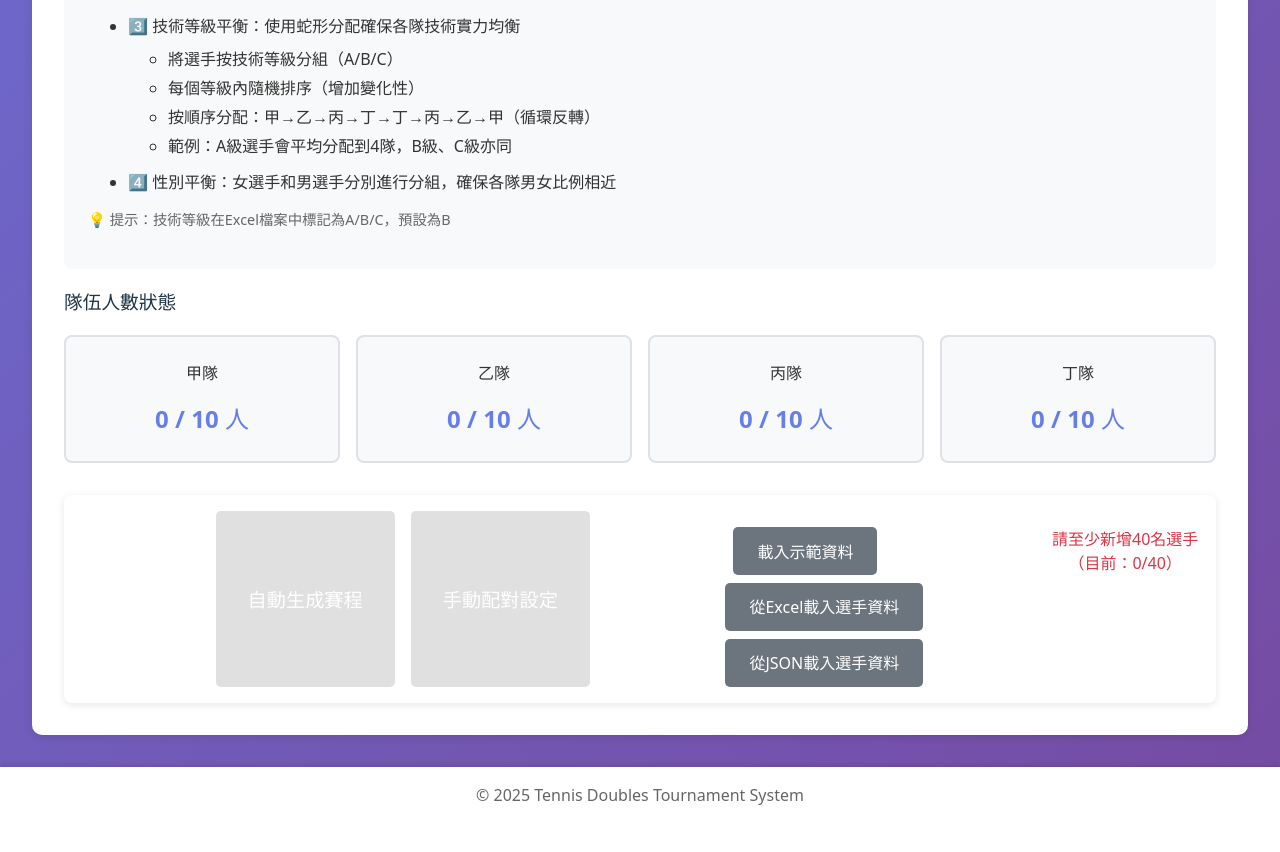
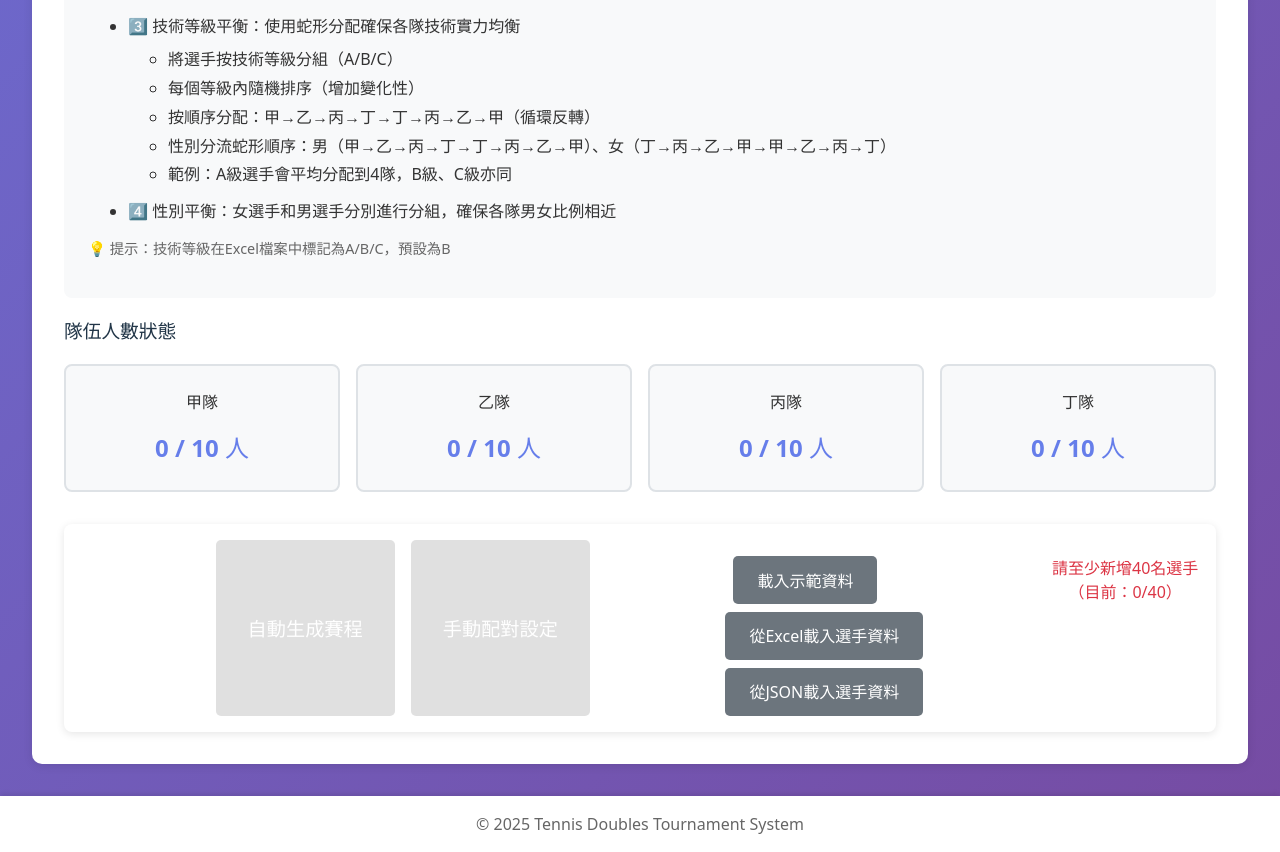
Before and after one commit to alberthsu-cl/TennisDouble, a React (Vite) app: page / in a window 1280 px wide. Shown: the part 1764-2616 px from the top of the page. Before the commit the page ends 2587 px from the top, so only its background shows below. Built offline with nearby package versions, Linux system fonts and the light colour scheme.

Commit message:
update dispatch rules

```diff
--- a/src/App.tsx
+++ b/src/App.tsx
@@ -1197,6 +1197,7 @@ function App() {
                     <li>將選手按技術等級分組（A/B/C）</li>
                     <li>每個等級內隨機排序（增加變化性）</li>
                     <li>按順序分配：甲→乙→丙→丁→丁→丙→乙→甲（循環反轉）</li>
+                    <li>性別分流蛇形順序：男（甲→乙→丙→丁→丁→丙→乙→甲）、女（丁→丙→乙→甲→甲→乙→丙→丁）</li>
                     <li>範例：A級選手會平均分配到4隊，B級、C級亦同</li>
                   </ul>
                 </li>
```
